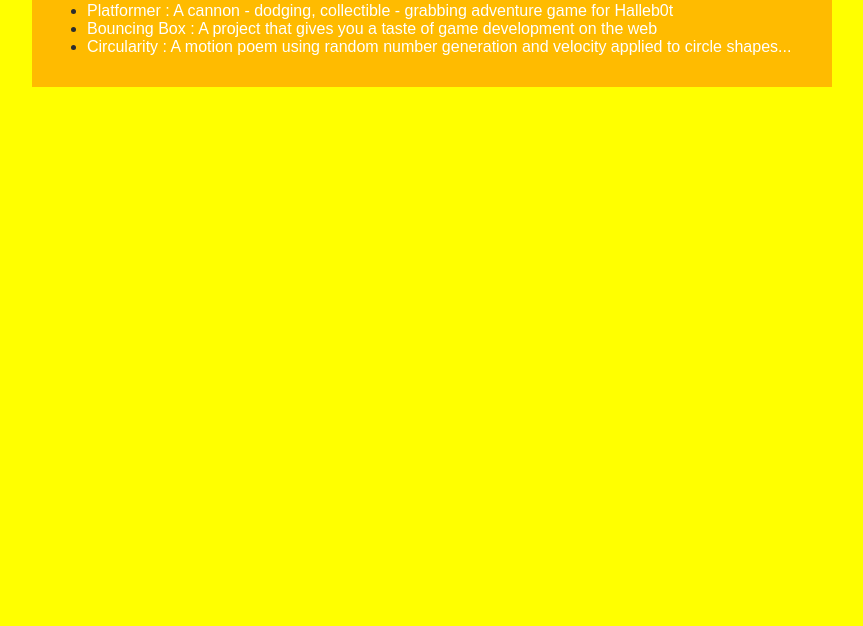
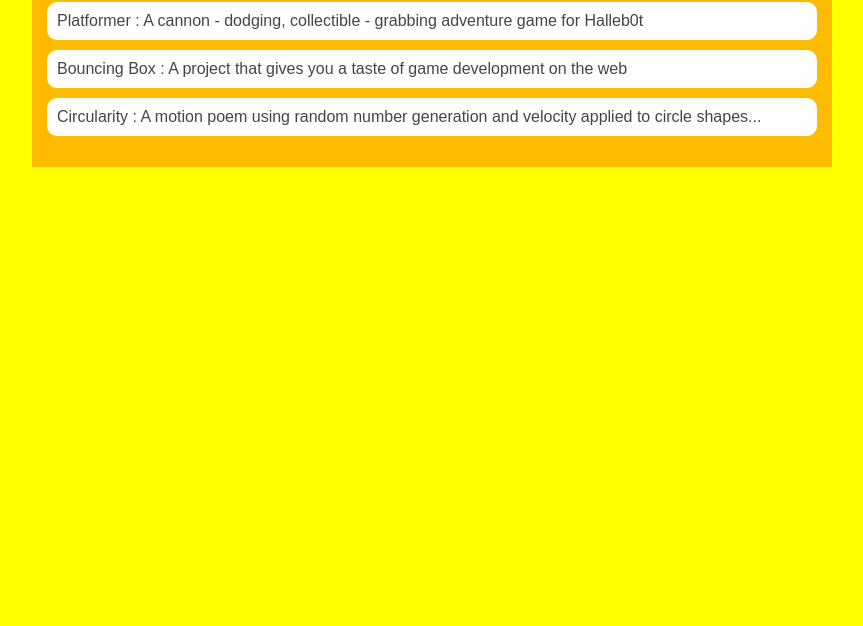
Before and after one commit to hamzafarah1/hamzafarah1.github.io, a plain HTML site: page portfolio.html in a window 1280 px wide. Shown: the part 174-800 px from the top of the page, without its empty margins (208-1071 px from the left). Drawn offline with Linux system fonts and the light colour scheme.

Commit message:
corrected issues

```diff
--- a/style.css
+++ b/style.css
@@ -65,23 +65,23 @@ h2, h3 {
     color: black;
 }
 
-#portfolio {
+#Portfolio {
     list-style-type: none;
     padding-left: 0;
 }
 
-#portfolio li {
+#Portfolio li {
     background: #fff;
     padding: 10px;
     border-radius: 10px;
     margin-bottom: 10px;
 }
 
-#portfolio li:hover {
+#Portfolio li:hover {
     background: #eee;
 }
 
-#portfolio a {
+#Portfolio a {
     text-decoration: none;
     color: #454545;
 }
```
Also changed, not shown: index.html (+1 -1 lines).
